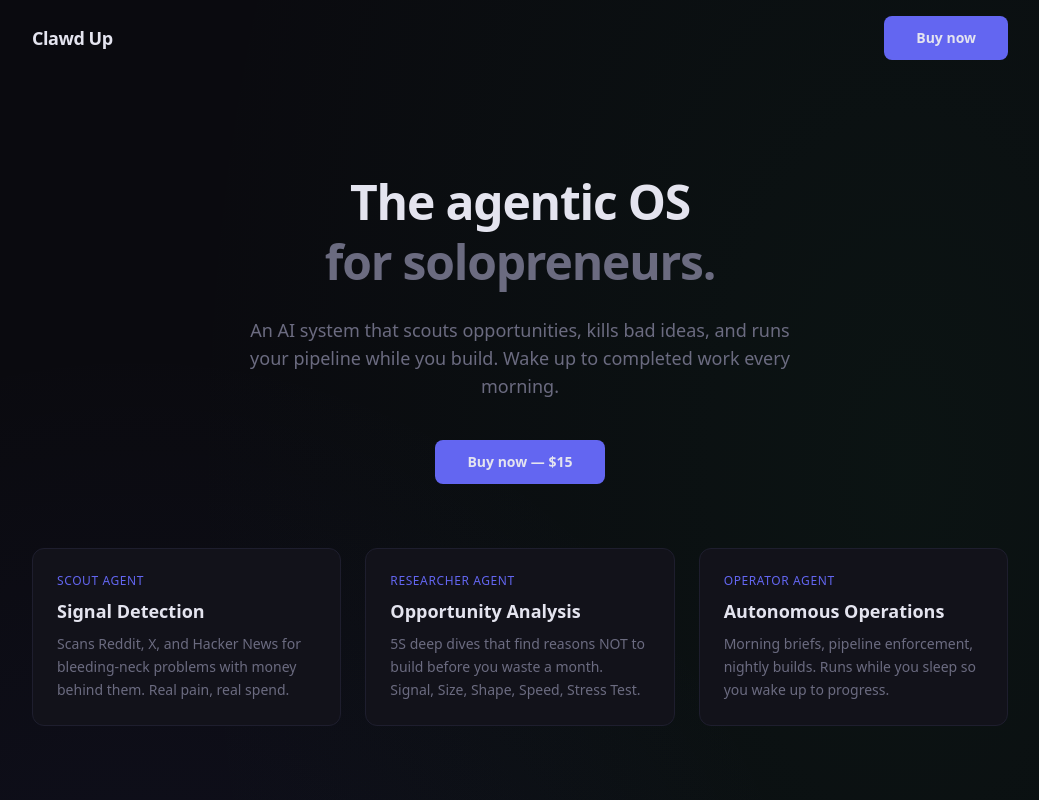
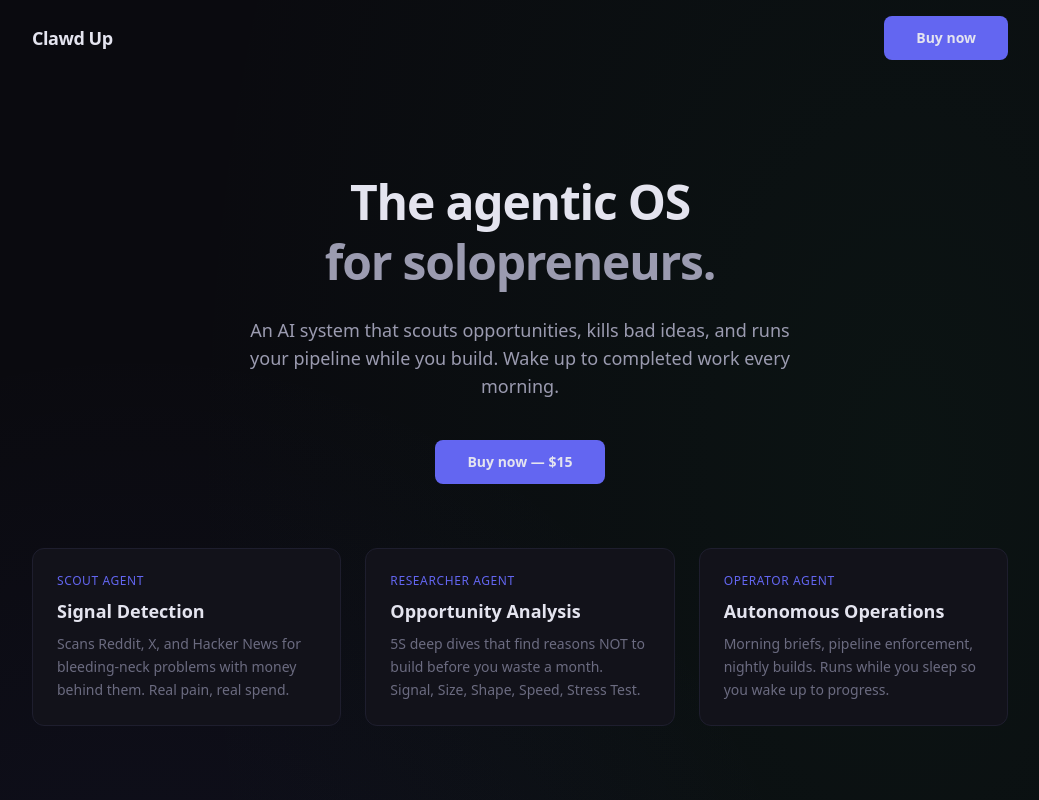
Before and after one commit to Jmee67/clawd-up-web, a Next.js app: page / in a window 1280 px wide. Shown: the top 800 px of the page, without its empty margins (120-1159 px from the left). Built offline with nearby package versions, Linux system fonts and the light colour scheme.

Commit message:
Fix hero contrast: bump muted text from #6b6b80 to #9b9bb0

```diff
--- a/app/page.tsx
+++ b/app/page.tsx
@@ -71,9 +71,9 @@
       <section className="max-w-3xl mx-auto px-6 pt-24 pb-16 text-center">
         <h1 className="text-4xl md:text-5xl font-bold tracking-tight leading-tight mb-6">
           The agentic OS<br />
-          <span className="text-[var(--text-muted)]">for solopreneurs.</span>
+          <span className="text-[#9b9bb0]">for solopreneurs.</span>
         </h1>
-        <p className="text-lg text-[var(--text-muted)] max-w-xl mx-auto mb-10">
+        <p className="text-lg text-[#9b9bb0] max-w-xl mx-auto mb-10">
           An AI system that scouts opportunities, kills bad ideas, and runs your
           pipeline while you build. Wake up to completed work every morning.
         </p>
```
